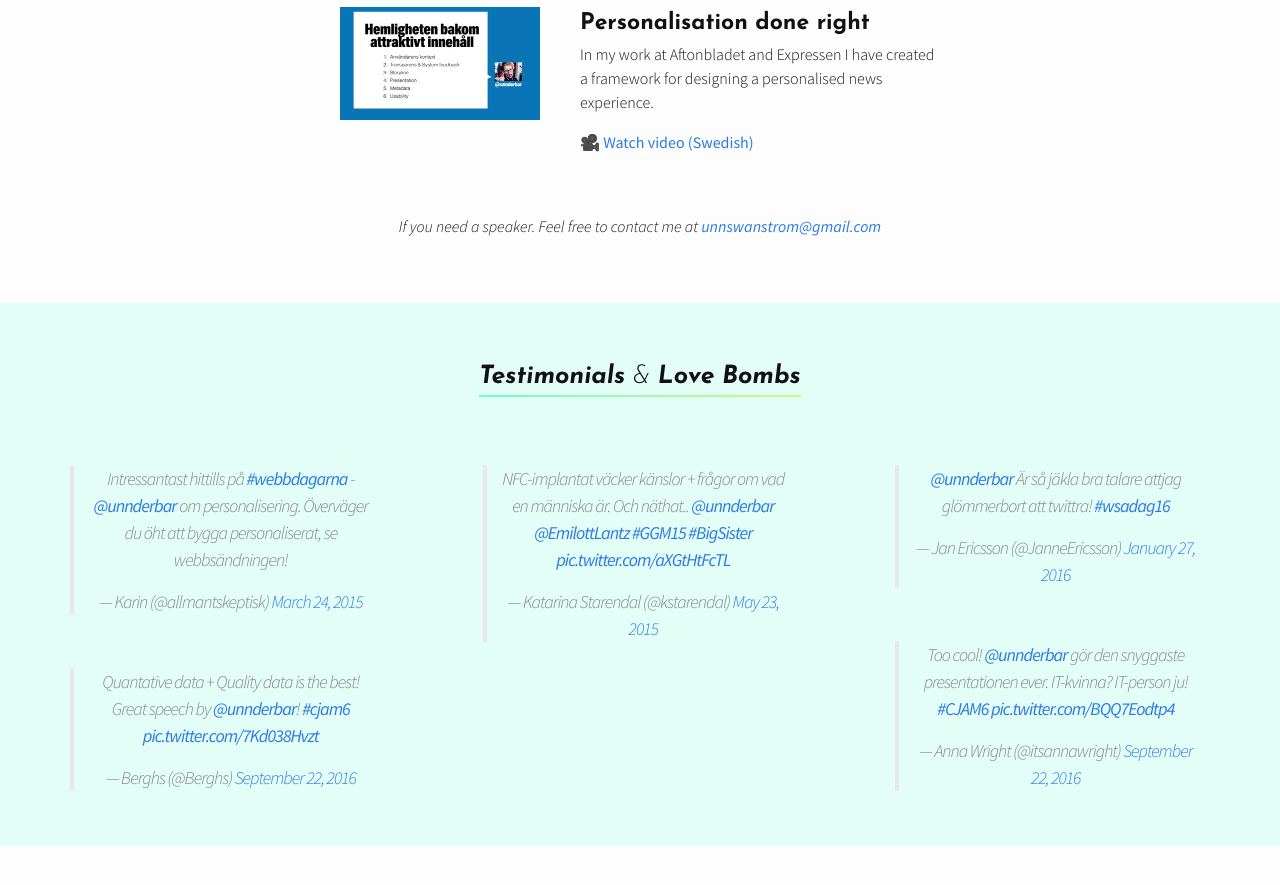
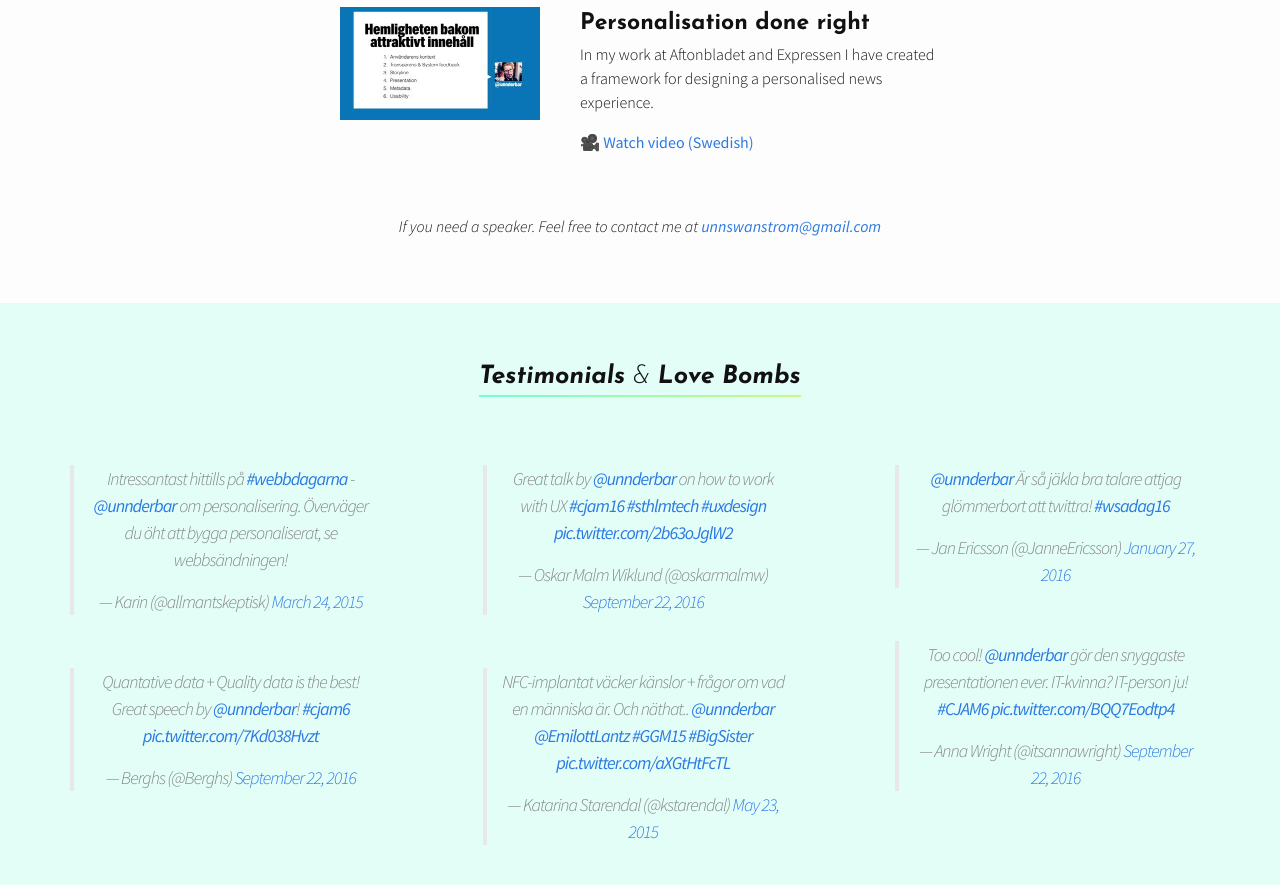
Before and after one commit to unnderbar/unnderbar.github.io, a Jekyll site: the page built from index.html, in a window 1280 px wide and 900 px high, scrolled down 2509 px. Shown: the top 885 px of the window. Built offline with Jekyll 4.4.1, drawn with Linux system fonts in a browser that asks for light colours; comment, search, counter and statistics services are not loaded; before the commit the page ends 3355 px from its top, so only the background shows below that.

Commit message:
Update index.html

```diff
--- a/index.html
+++ b/index.html
@@ -113,6 +113,9 @@ layout: default
     </div>
     <div class="tweets-column">
       <div class="tweet">
+        <blockquote class="twitter-tweet" data-lang="en"><p lang="en" dir="ltr">Great talk by <a href="https://twitter.com/unnderbar">@unnderbar</a> on how to work with UX <a href="https://twitter.com/hashtag/cjam16?src=hash">#cjam16</a> <a href="https://twitter.com/hashtag/sthlmtech?src=hash">#sthlmtech</a> <a href="https://twitter.com/hashtag/uxdesign?src=hash">#uxdesign</a> <a href="https://t.co/2b63oJglW2">pic.twitter.com/2b63oJglW2</a></p>&mdash; Oskar Malm Wiklund (@oskarmalmw) <a href="https://twitter.com/oskarmalmw/status/778875235898621952">September 22, 2016</a></blockquote>
+      </div>
+        <div class="tweet">
         <blockquote class="twitter-tweet" data-lang="en"><p lang="sv" dir="ltr">NFC-implantat väcker känslor + frågor om vad en människa är. Och näthat.. <a href="https://twitter.com/unnderbar">@unnderbar</a> <a href="https://twitter.com/EmilottLantz">@EmilottLantz</a> <a href="https://twitter.com/hashtag/GGM15?src=hash">#GGM15</a> <a href="https://twitter.com/hashtag/BigSister?src=hash">#BigSister</a> <a href="http://t.co/aXGtHtFcTL">pic.twitter.com/aXGtHtFcTL</a></p>&mdash; Katarina Starendal (@kstarendal) <a href="https://twitter.com/kstarendal/status/602088669344837632">May 23, 2015</a></blockquote>
       </div>
     </div>
```
